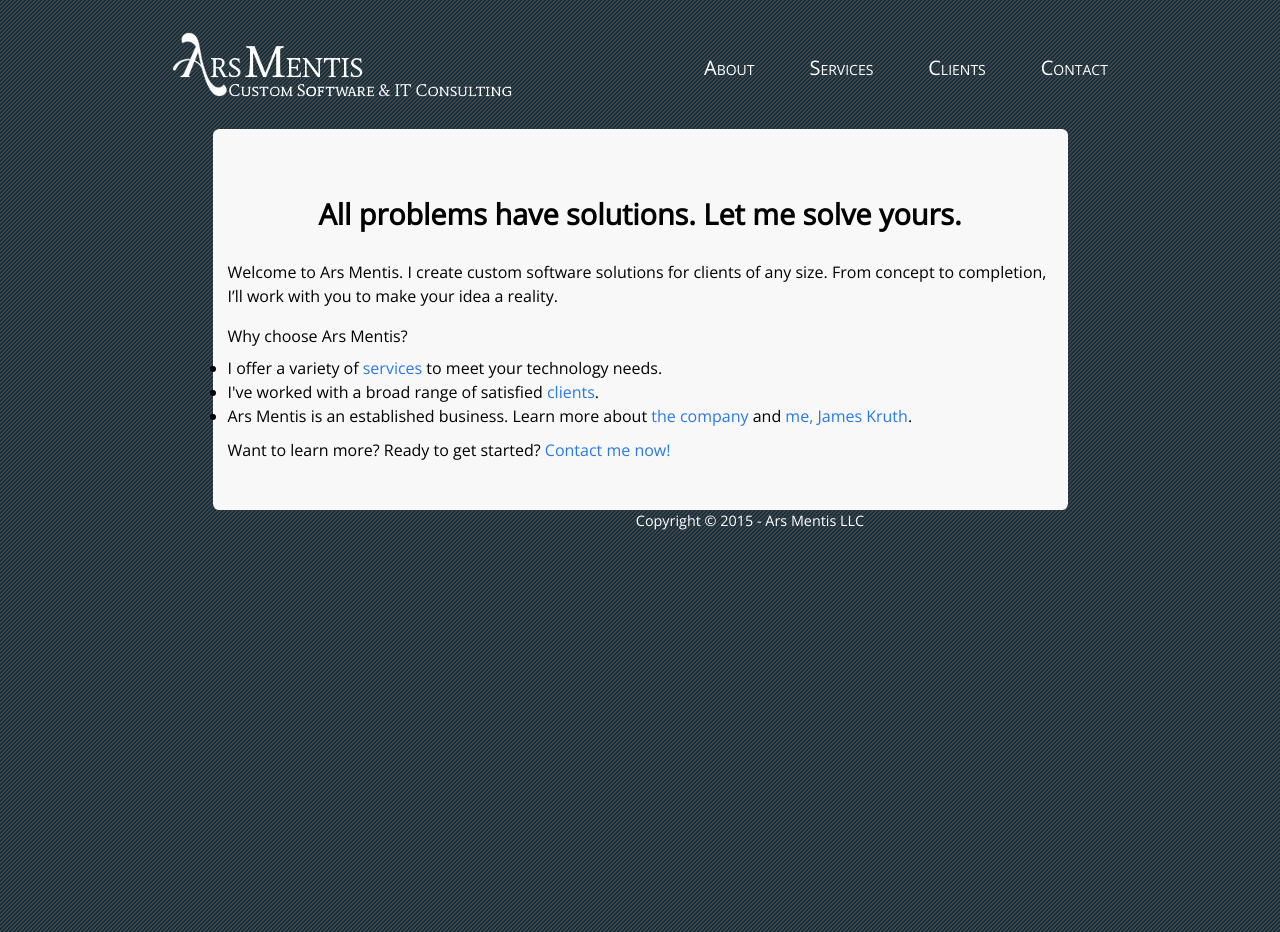
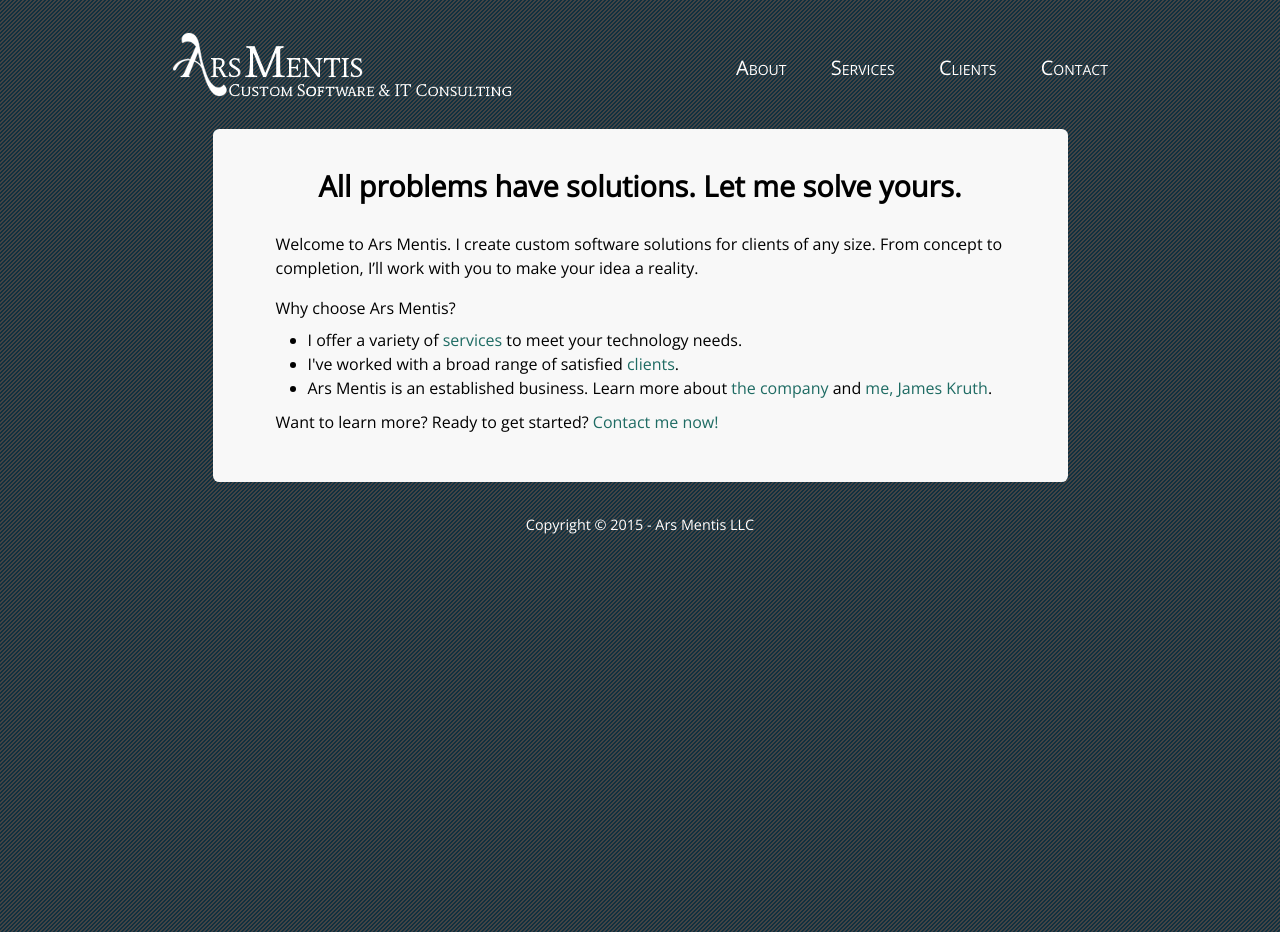
Before and after one commit to arsmentis/arsmentis-jekyll, a Jekyll site: the page built from index.html, in a window 1280 px wide. Built offline with Jekyll 4.4.1, drawn with Linux system fonts in a browser that asks for light colours; nearby versions of some CDN libraries.

Commit message:
Working on #1, #3: fixed li indent; link color; page title size

```diff
--- a/_includes/footer.html
+++ b/_includes/footer.html
@@ -1,11 +1,5 @@
 <footer>
-  <div class="container">
-    <div class="row">
-      <div class="col-xs-12">
-        <p class="text-center" id="footer-text">Copyright &copy; 2015 &#45; {{ site.title }}</p>
-      </div>
-    </div>
-  </div>
+  <p class="text-center footer-text">Copyright &copy; 2015 &#45; {{ site.title }}</p>
 </footer>
 
 <!-- jQuery (necessary for Bootstrap's JavaScript plugins) -->
--- a/css/main.css
+++ b/css/main.css
@@ -1,3 +1,6 @@
+---
+---
+
 /* Base */
 
 * {
@@ -21,9 +24,8 @@ body {
 
 h1, h2, h3, h4, h5, h6 { font-size: 100%; font-weight: 400;}
 
-a         { color: #2a7ae2; text-decoration: none; }
-a:hover   { color: #000; text-decoration: underline; }
-a:visited { color: #205caa; }
+a         { color: #1e6b63; text-decoration: none; }
+a:hover   { color: #1e6b63; text-decoration: none; opacity: 0.75; }
 
 /* Header Styles */
 
@@ -71,29 +73,40 @@ nav a, nav a:hover, nav a:active, nav a:visited, nav a:focus {
 
 .jumbo-style {
   width: 90%;
-  margin: 0 auto;
+  margin: 0 auto 2em;
   border-radius: 0.4em 0.4em 0.4em 0.4em;
   -moz-border-radius: 0.4em 0.4em 0.4em 0.4em;
   -webkit-border-radius: 0.4em 0.4em 0.4em 0.4em;
+  padding: 2em 3em 3em 3em;
 }
 
 /* Site content */
 
-article .home-title {
+h1.home-title {
   font-size: 1.8em;
   font-weight: bold;
   text-align: center;
   line-height: 1.2em;
   margin-bottom: 1em;
   margin-top: 0;
+}
 
+h1.page-title {
+  font-size: 2em;
+  line-height: 1.5em;
+  margin: .25em 0 0 0;
+}
+
+ul li {
+  margin-left: 2em;
 }
 
 /* Site footer */
 
-#footer-text {
+.footer-text {
   color: #ffffff;
   font-size: .9em;
+  margin-bottom: 2em;
 }
 
 /* Hidden-print */
```
